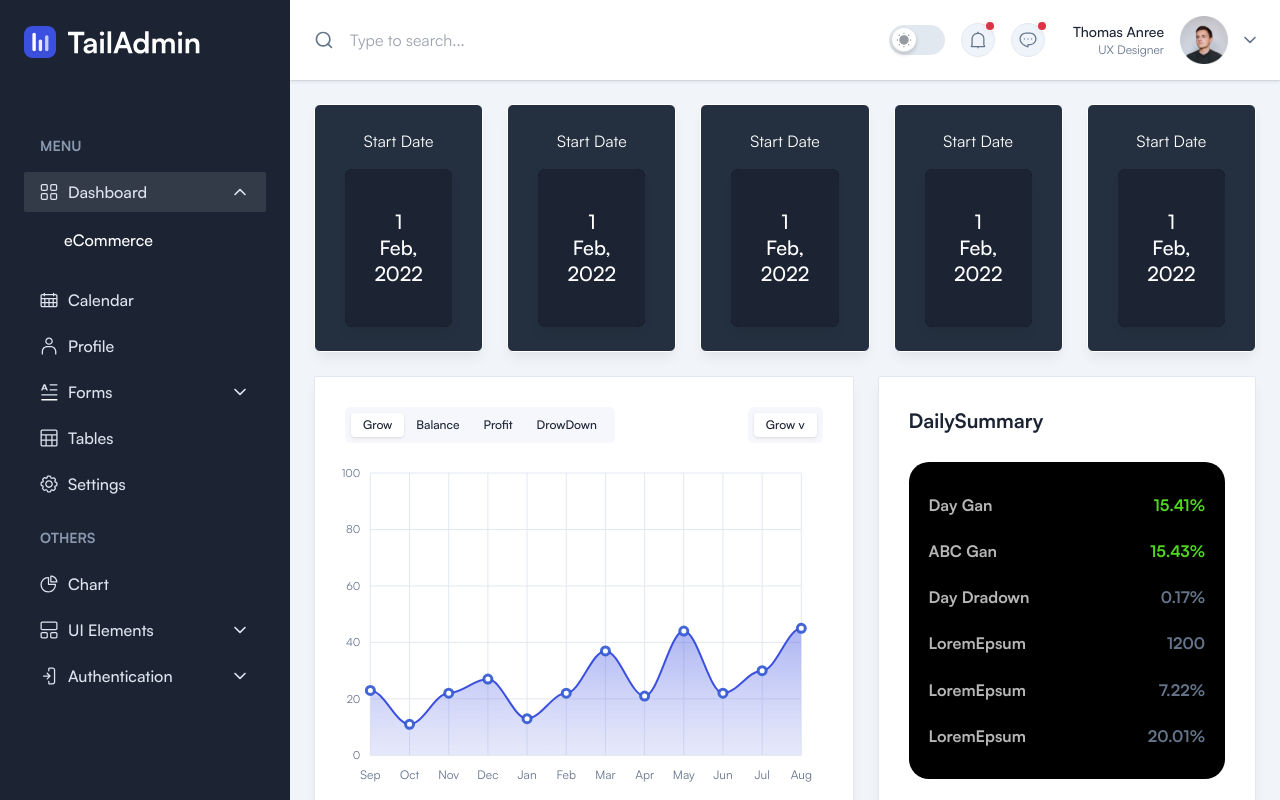
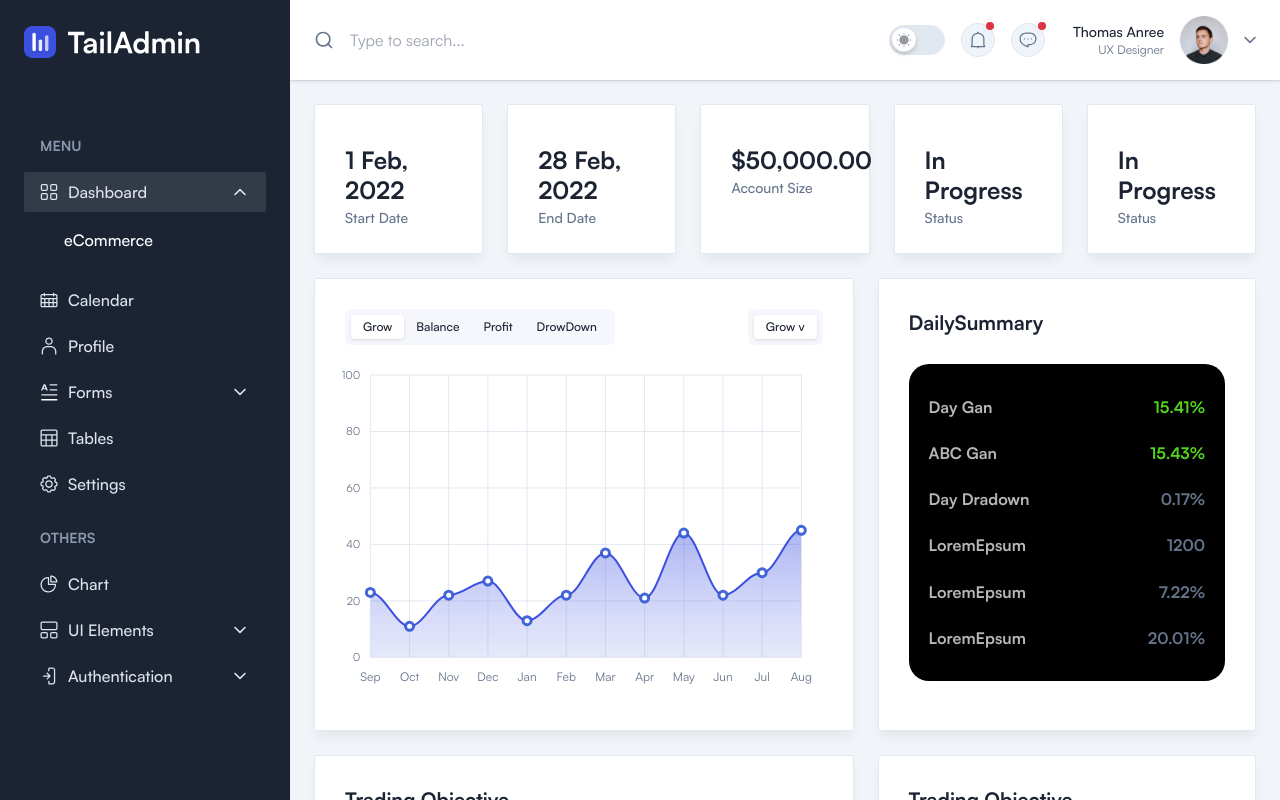
Before and after one commit to ridhampansuriya2000/EsTrading, a React (Vite) app: page / in a window 1280 px wide. Built offline with nearby package versions, Linux system fonts and the light colour scheme.

Commit message:
change card color

```diff
--- a/src/components/CardOne.tsx
+++ b/src/components/CardOne.tsx
@@ -1,16 +1,13 @@
 import React from 'react';
 const CardOne = ({data} : any) => {
   return (
-    <div className="rounded-md border  border-white bg-boxdark py-6 px-7.5 shadow-default dark:border-strokedark dark:bg-boxdark ">
-      <div className=" flex justify-center">
-        <h6 className="text-center text-white dark:text-black ">Start Date</h6>
-      </div>
-
-      <div className="rounded-lg bg-[black] shadow-default mt-4">
-        <div className="flex p-10 justify-center bg-black rounded-lg">
-          <p className="text-center text-white dark:text-black font-medium text-title-sm">
-            1 Feb, 2022
-          </p>
+    <div className="rounded-sm border border-stroke bg-white py-6 px-7.5 shadow-default dark:border-strokedark dark:bg-boxdark">
+      <div className="mt-4 flex items-end justify-between">
+        <div>
+          <h4 className="text-title-md font-bold text-black dark:text-white">
+            {data.data}
+          </h4>
+          <span className="text-sm font-medium">{data.label}</span>
         </div>
       </div>
     </div>
```
